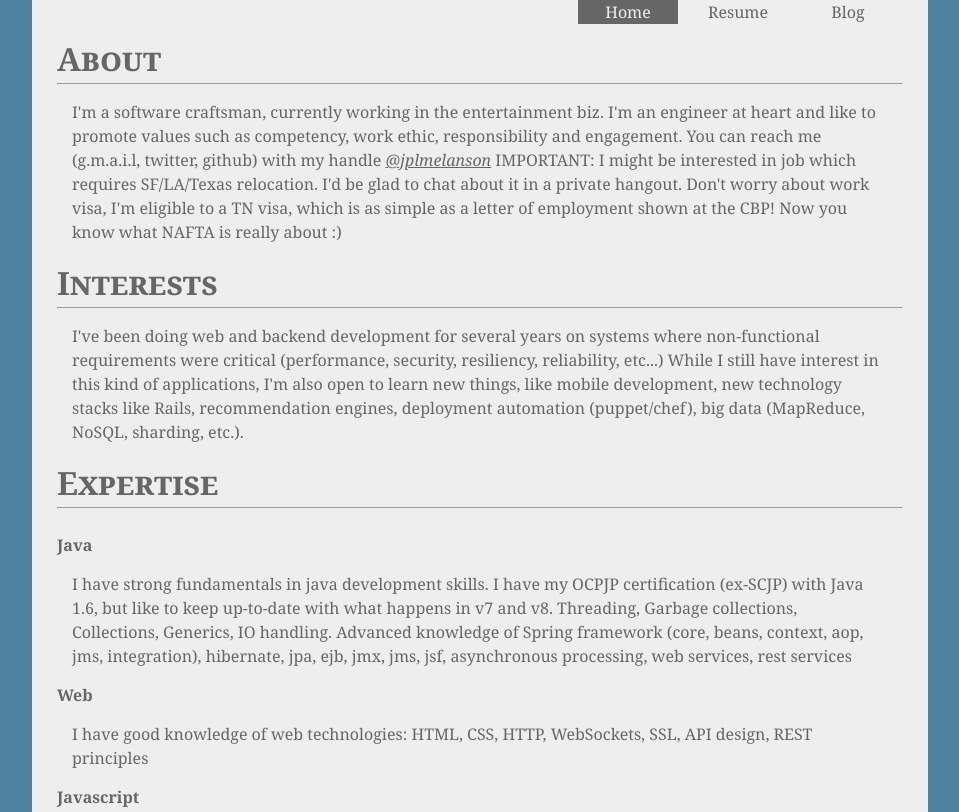
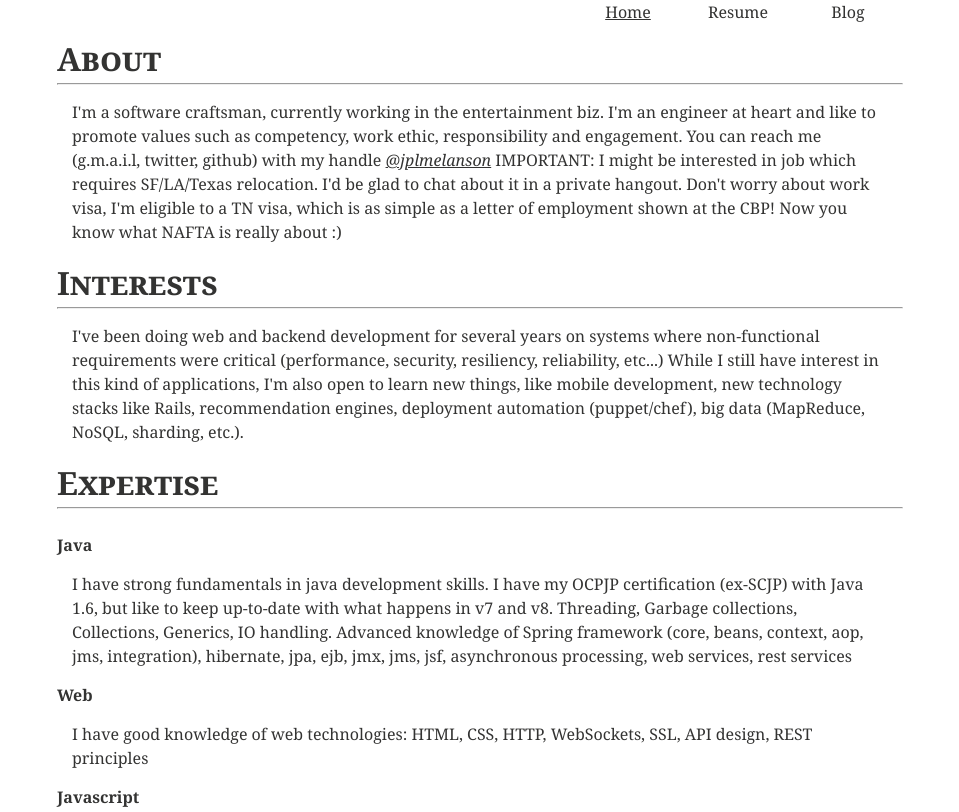
Before and after one commit to jplmelanson/jplmelanson.github.io, a plain HTML site: page index.html in a window 1280 px wide. Shown: the top 812 px of the page, without its empty margins (160-1119 px from the left). Drawn offline with Linux system fonts and the light colour scheme.

Commit message:
change color scheme

```diff
--- a/style.css
+++ b/style.css
@@ -3,7 +3,7 @@
   margin: 0;
   padding: 0;
   font-family: "Georgia", "Times New Roman";
-  color: #666;
+  color: #333332;
   font-size: 16px;
   line-height: 1.5em;
 }
@@ -29,10 +29,6 @@ html[xmlns] .clearfix {
   height: 1%;
 }
 
-body {
-  background-color: #4F829E;
-}
-
 p {
   margin: 15px;
 }
@@ -45,7 +41,6 @@ h1 {
 #container {
   margin: 0 15% 0 15%;
   padding: 0px 25px 50px 25px;
-  background-color: #eee;
 }
 
 ul#menu {
@@ -60,8 +55,7 @@ ul#menu>li {
 }
 
 ul#menu>li :hover {
-  background-color: #666;
-  color: #eee;
+  text-decoration: underline;
 }
 
 ul#menu>li a {
@@ -69,13 +63,11 @@ ul#menu>li a {
   display: block;
   text-align: center;
   text-decoration: none;
-  background-color: #eee;
-  color: #666;
+  color: #333332;
 }
 
 ul#menu>li a.selected {
-  background-color: #666;
-  color: #eee;
+  text-decoration: underline;
 }
 
 ul.resume {
```
